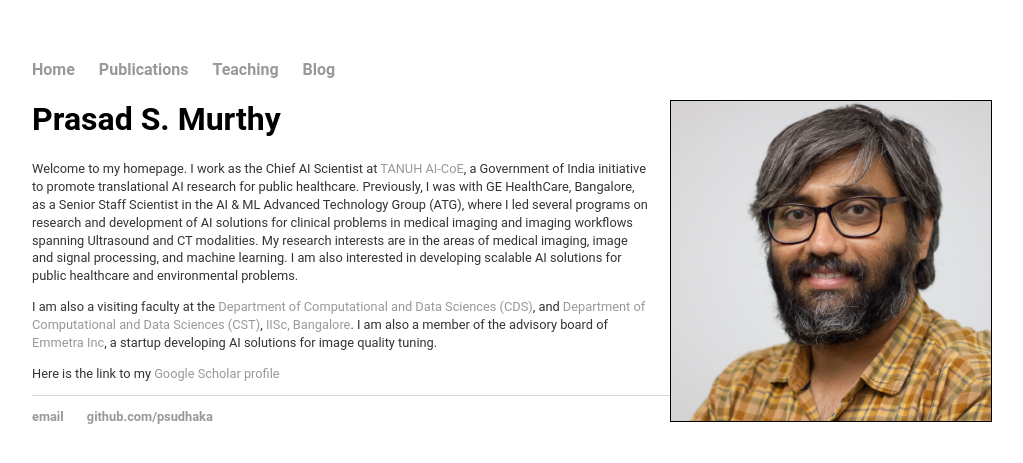
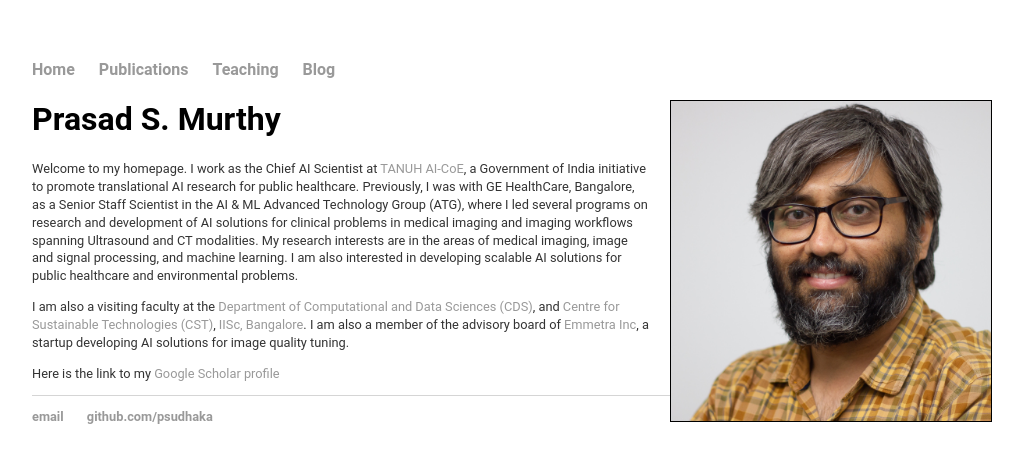
Before and after one commit to psudhaka/psudhaka.github.io, a Jekyll site: the page built from index.html, in a window 1280 px wide. Shown: the top 463 px of the page, without its empty margins (128-1151 px from the left). Built offline with Jekyll 4.4.1, drawn with Linux system fonts in a browser that asks for light colours.

Commit message:
Changed text for CST link

```diff
--- a/index.html
+++ b/index.html
@@ -23,7 +23,7 @@ img {
 		<!--<img src="PS.jpg" alt="PS" width="300" height="400">-->
 		Welcome to my homepage. I work as the Chief AI Scientist at <a target="_blank" href="https://www.tanuh.ai/">TANUH AI-CoE</a>, a Government of India initiative to promote translational AI research for public healthcare. Previously, I was with GE HealthCare, Bangalore, as a Senior Staff Scientist in the AI & ML Advanced Technology Group (ATG), where I led several programs on research and development of AI solutions for clinical problems in medical imaging and imaging workflows spanning Ultrasound and CT modalities. My research interests are in the areas of medical imaging, image and signal processing, and machine learning. I am also interested in developing scalable AI solutions for public healthcare and environmental problems.
 
-		<p>I am also a visiting faculty at the <a target="_blank" href="https://cds.iisc.ac.in/">Department of Computational and Data Sciences (CDS)</a>, and <a target="_blank" href="https://cst.iisc.ac.in/">Department of Computational and Data Sciences (CST)</a>, <a target="_blank" href="https://www.iisc.ac.in/">IISc, Bangalore</a>. I am also a member of the advisory board of <a target="_blank" href="https://www.emmetra.com/">Emmetra Inc</a>, a startup developing AI solutions for image quality tuning. </p>
+		<p>I am also a visiting faculty at the <a target="_blank" href="https://cds.iisc.ac.in/">Department of Computational and Data Sciences (CDS)</a>, and <a target="_blank" href="https://cst.iisc.ac.in/">Centre for Sustainable Technologies (CST)</a>, <a target="_blank" href="https://www.iisc.ac.in/">IISc, Bangalore</a>. I am also a member of the advisory board of <a target="_blank" href="https://www.emmetra.com/">Emmetra Inc</a>, a startup developing AI solutions for image quality tuning. </p>
 
 
 		<!--Prior to this, I spent
```
